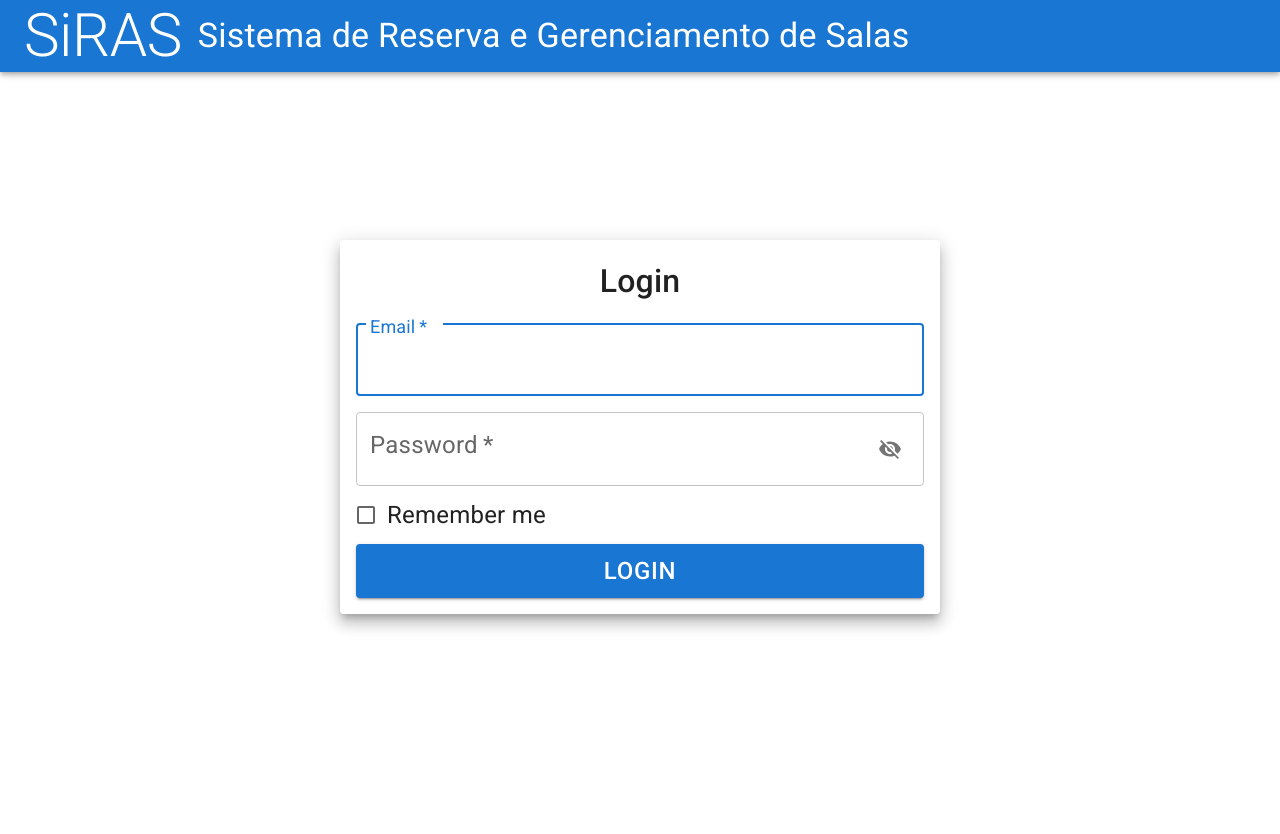
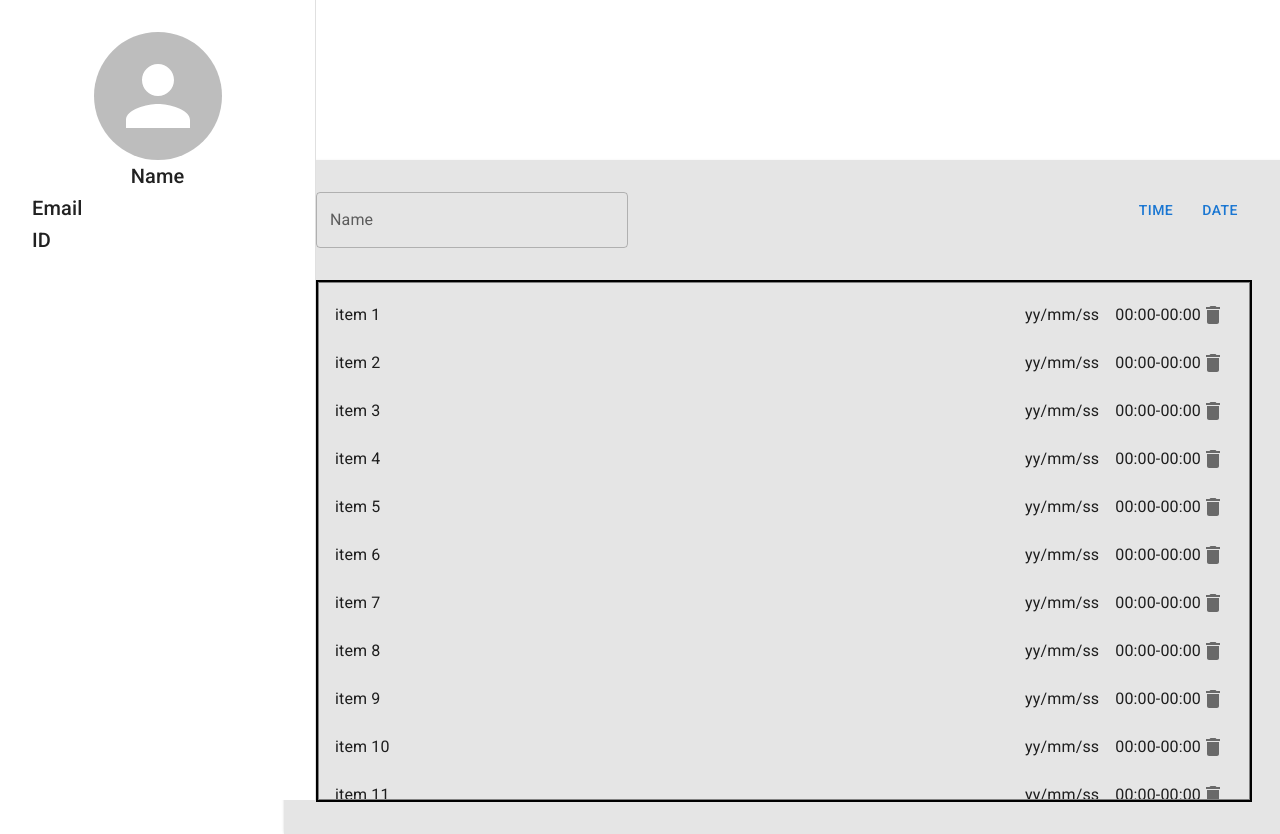
Before and after one commit to byelde/Leccs-System, a React (Vite) app in the folder client/: page /myevents in a window 1280 px wide. Before the commit this address led to /login. Before the commit the page ends 800 px from the top, so only its background shows below. Built offline with nearby package versions, Linux system fonts and the light colour scheme.

Commit message:
✨ feat: MyEvents page

```diff
--- a/client/src/app/pages/index.ts
+++ b/client/src/app/pages/index.ts
@@ -1,2 +1,3 @@
 export * from "./login/Login"
 export * from "./homepage/Homepage"
+export * from "./myevents/MyEvents"
--- /dev/null
+++ b/client/src/app/pages/myevents/MyEvents.tsx
@@ -0,0 +1,71 @@
+import { Avatar, Box, Button, Container, Drawer, Grid2 as Grid, IconButton, List, ListItem, ListItemText, Paper, TextField, Typography} from "@mui/material";
+import DeleteIcon from '@mui/icons-material/Delete';
+
+
+export const MyEvents = () => {
+  return(
+    <Container sx={{display:"flex", justifyContent:"center", alignContent:"center"}}>
+
+      <Drawer variant="permanent" anchor="left">
+        <Box sx={{display:"flex", padding:4, height:"100%", minWidth:200, justifyContent:"center", alignItems:"start"}}>
+          <Grid container>
+            <Grid size={12}  sx={{display:"flex", justifyContent:"center"}}>
+              <Avatar sx={{width:128, height:128}}></Avatar>
+            </Grid>
+            <Grid size={12}  sx={{display:"flex", justifyContent:"center"}}>
+              <Typography variant="h6">Name</Typography>
+            </Grid>
+            <Grid size={12}  sx={{display:"flex"}}>
+              <Typography variant="h6">Email</Typography>
+            </Grid>
+            <Grid size={12}  sx={{display:"flex"}}>
+              <Typography variant="h6">ID</Typography>
+            </Grid>
+          </Grid>
+        </Box>
+      </Drawer>
+
+      <Paper sx={{marginTop:20, minWidth:1000, marginLeft:"25%"}}>
+        <Box sx={{display:"flex", flexDirection:"column", gap:4, backgroundColor:"#e5e5e5", padding:4}}>
+
+          <Grid container>
+            <Grid size={4}>
+              <TextField label="Name" sx={{width:"100%"}}></TextField>
+            </Grid>
+            <Grid size={6}></Grid>
+            <Grid size={2}>
+              <Box sx={{display:"flex", flexDirection:"row-reverse", alignItems:"center"}}>
+                <Button variant="text">Date</Button>
+                <Button variant="text">Time</Button>
+              </Box>
+            </Grid>
+          </Grid>
+
+          <Box sx={{border:2, borderColor:"black", display:"flex", alignItems:"center"}}>
+            <List sx={{display:"grid", flexDirection:"column", maxHeight:500, width:"100%", border:1, borderColor:"gray", overflow:"scroll"}}>
+              {[1,2,3,4,5,6,7,8,9,10,11,12,13,14,15].map((arg)=>{
+                return(
+                  <ListItem
+                    secondaryAction={
+                      <IconButton>
+                        <DeleteIcon/>
+                      </IconButton>
+                    }
+                  >
+                    <ListItemText
+                      primary={`item ${arg}`}
+                    />
+                    <Box sx={{display:"flex", gap:2}}>
+                      <Typography>yy/mm/ss</Typography>
+                      <Typography>00:00-00:00</Typography>
+                    </Box>
+                  </ListItem>
+                )
+              })}
+            </List>
+          </Box>
+        </Box>
+      </Paper>
+    </Container>
+  )
+};
--- a/client/src/app/routes/index.tsx
+++ b/client/src/app/routes/index.tsx
@@ -1,12 +1,13 @@
 import { BrowserRouter, Navigate, Route, Routes as Switch } from "react-router-dom"
-import { Homepage, Login } from "../pages"
+import { Homepage, Login, MyEvents } from "../pages"
 
 export const Routes = () => {
     return (
         <BrowserRouter>
             <Switch>
+                <Route path="/" element={<Homepage/>}/>
                 <Route path="/login" element={<Login/>}/>
-                <Route path="/" element={<Homepage/>}/>
+                <Route path="/myevents" element={<MyEvents/>}/>
                 <Route path="*" element={ <Navigate to={"/login"}/> }/>
             </Switch>
         </BrowserRouter>
```
